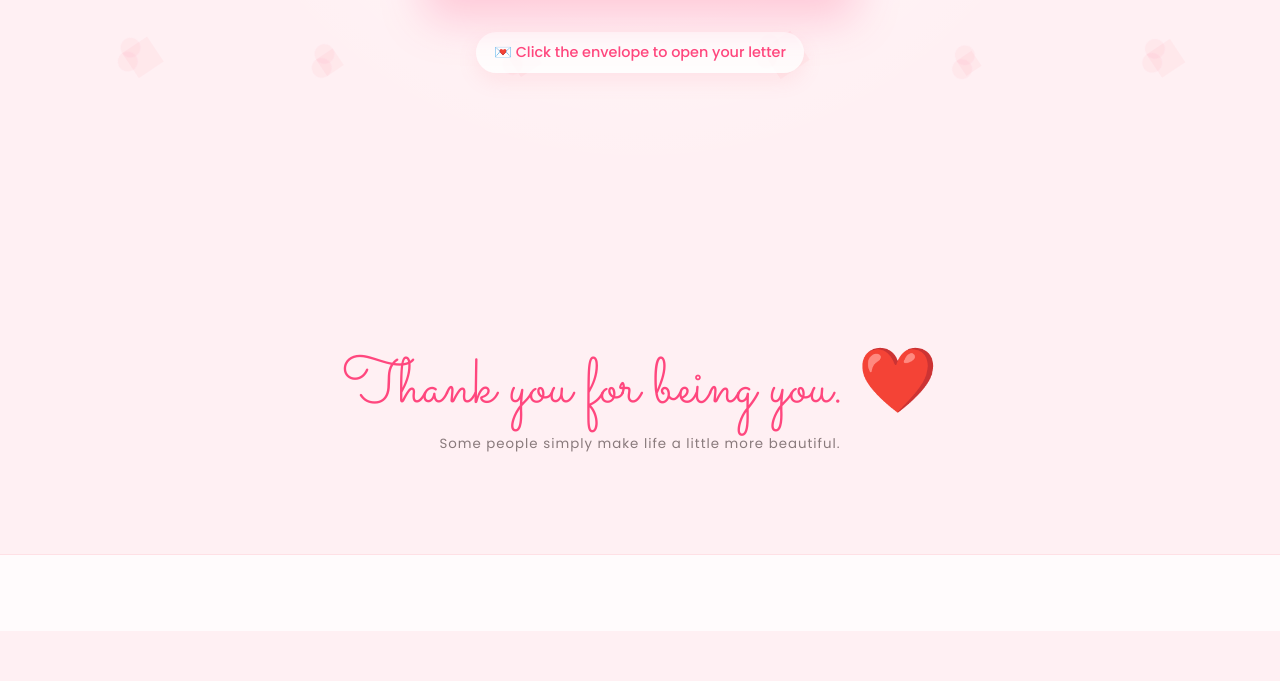
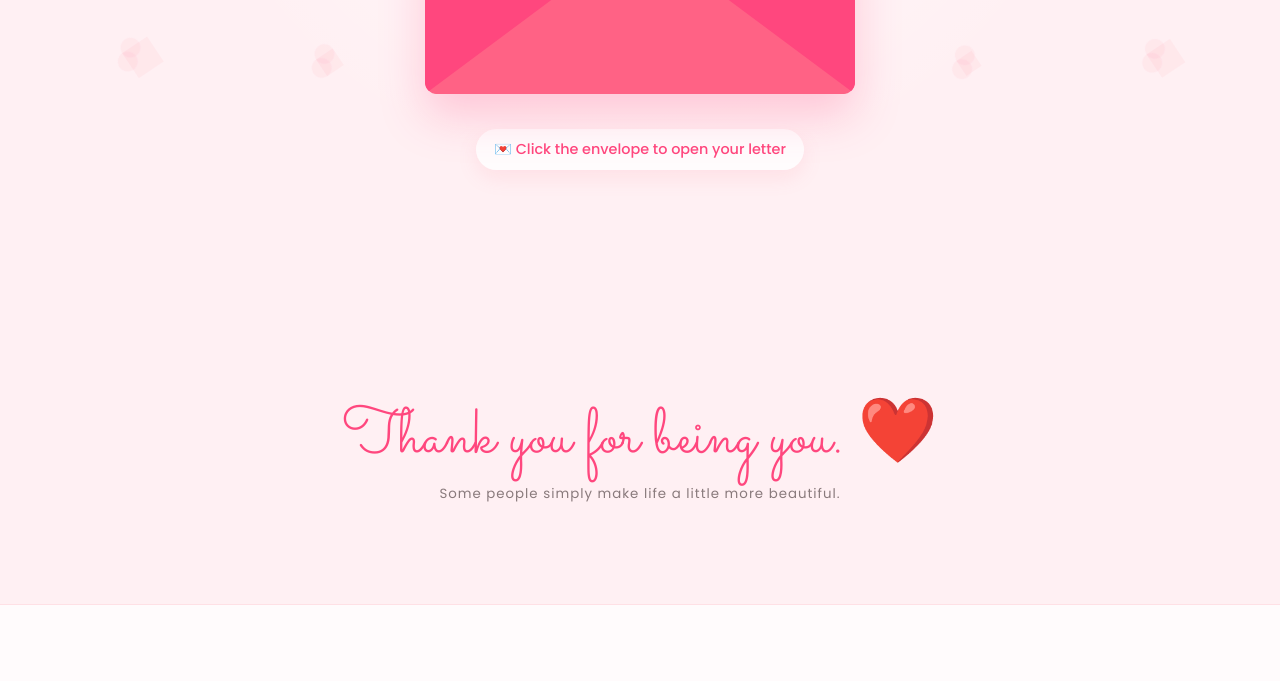
Before and after one commit to vk-prakhar18/for-her, a plain HTML site: page letter.html in a window 1280 px wide. Shown: the part 461-1142 px from the top of the page. Before the commit the page ends 1092 px from the top, so only its background shows below. Drawn offline with nearby package versions, Linux system fonts and the light colour scheme.

Commit message:
Adjust padding for letter page and stage

```diff
--- a/letter.html
+++ b/letter.html
@@ -920,12 +920,12 @@ body{background-image:radial-gradient(circle at 50% 15%,rgba(255,255,255,.75),tr
 @media(max-width:600px){.letter-page{padding-top:100px}.letter-stage{min-height:600px;padding-top:45px}.letter-page .envelope-wrapper{width:min(360px,88vw);height:min(240px,59vw);min-height:190px}.letter-page .envelope-flap{border-left-width:min(180px,44vw);border-right-width:min(180px,44vw);border-top-width:min(135px,33vw)}.letter-page .envelope-pocket{border-left-width:min(180px,44vw);border-right-width:min(180px,44vw);border-bottom-width:min(135px,33vw)}.letter-page .envelope-wrapper.open .letter-preview{transform:translateY(-125px);height:68svh}.letter-page .letter-preview{padding:22px}.letter-page .letter-content h3{font-size:2.35rem}.letter-page .letter-content p{font-size:.94rem;line-height:1.75}}
 
 /* Final letter-page polish: no navbar, and keep the opened letter low enough for the salutation to remain visible. */
-.letter-page{padding-top:55px;}
-.letter-stage{padding-top:18px;}
+.letter-page{padding-top:105px;}
+.letter-stage{padding-top:65px;}
 .letter-page .envelope-wrapper.open .letter-preview{transform:translateY(-75px);}
 @media(max-width:600px){
   .letter-page{padding-top:35px;}
-  .letter-stage{padding-top:18px;}
+  .letter-stage{padding-top:65px;}
   .letter-page .envelope-wrapper.open .letter-preview{transform:translateY(-55px);}
 }
 </style>
```
